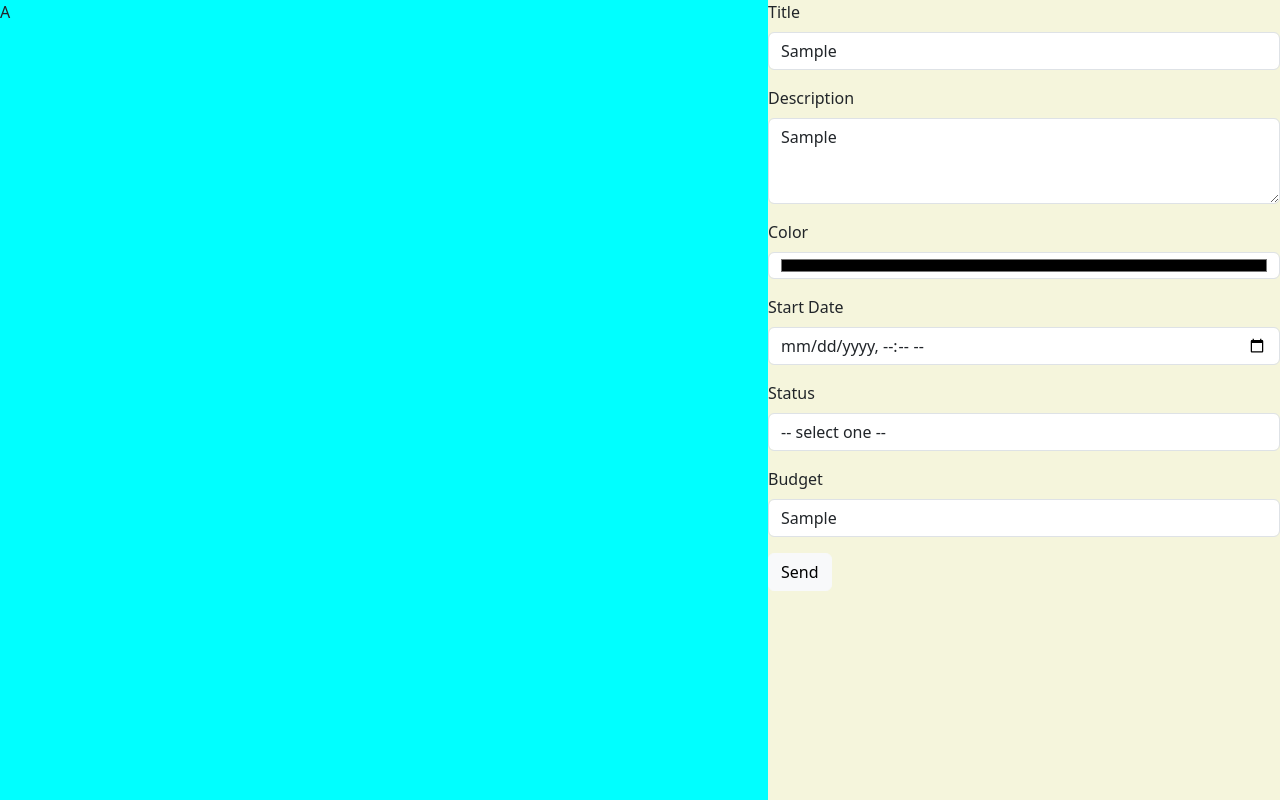
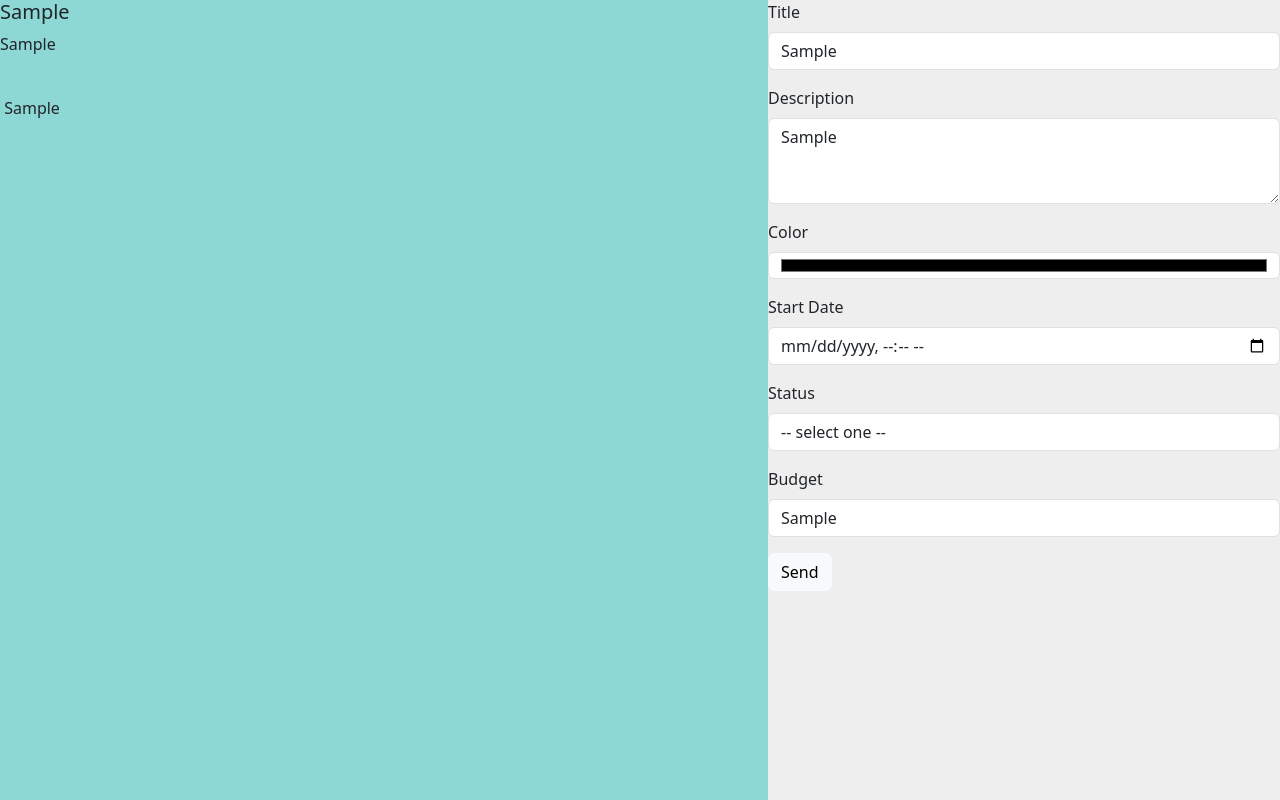
Before and after one commit to daphane-taylor/FSDI-106, a plain HTML site: page index.html in a window 1280 px wide. Both pictures are taken after typing "Sample", "Sample", "Sample" into the empty fields and a click on the button "Send". Drawn offline with nearby package versions, Linux system fonts and the light colour scheme.

Commit message:
106 assignment 3

```diff
--- a/index.html
+++ b/index.html
@@ -9,7 +9,7 @@
 </head>
 <body>
     <main>
-        <section id="list">A</section>
+        <section class="list"></section>
 
         <section id="form">
             <div class="mb-3">
@@ -50,6 +50,7 @@
     </main>
 
     <script src="https://code.jquery.com/jquery-3.7.1.js" integrity="sha256-eKhayi8LEQwp4NKxN+CfCh+3qOVUtJn3QNZ0TciWLP4=" crossorigin="anonymous"></script>
+    <script src="./scripts/task.js"></script>
     <script src="./scripts/app.js"></script>
 </body>
 </html>
--- a/scripts/app.js
+++ b/scripts/app.js
@@ -1,5 +1,48 @@
 function saveTask() {
     console.log("saving task");
+    //get values
+    const title = $("#txtTitle").val();
+    const descript = $("#txtDescription").val();
+    const color = $("#selColor").val();
+    const date = $("#selDate").val();
+    const status = $("#selStatus").val();
+    const budget = $("#numBudget").val();
+    console.log(title,descript,color,date,status,budget);
+    //build an object
+    let taskToSave = new Task(title, descript, color, date, status, budget);
+    console.log(taskToSave);
+    //save to server
+
+    //display the task
+    displayTask(taskToSave);
+}
+
+function displayTask(task) {
+
+    console.log(task);
+    let syntax = `<div class="task">
+    <h5>${task.title}</h5>
+    <p>${task.description}</p>
+        </div>
+        <div><label>${task.status}</label></div>
+        <div><label>${task.date}</label>
+        <label>${task.budget}</label></div>`
+        ;
+
+    $(".list").append(syntax);
+}
+
+function testRequest(){
+    $.ajax ({
+        type: "get",
+        url: "http://fsdiapi.azurewebsites.net",
+        success: function(Response){
+            console.log(Response);
+        },
+        error: function(error){
+            console.log(error);
+        }
+    });
 }
 
 function init() {
--- /dev/null
+++ b/scripts/task.js
@@ -0,0 +1,11 @@
+class Task {
+    constructor (title, desc, color, date, status, budget)
+    {
+    this.title = title;
+    this.description = desc;
+    this.color = color;
+    this.date = date;
+    this.status = status;
+    this.budget = budget;
+    }
+};
--- a/styles/app.css
+++ b/styles/app.css
@@ -8,12 +8,12 @@ main {
     height: 100vh;
 }
 
-#list {
+.list {
     flex: 3;
-    background-color: aqua;
+    background-color: #8dd7d4;
 }
 
 #form {
     flex: 2;
-    background-color: beige;
+    background-color: #eeeeee;
 }
```
